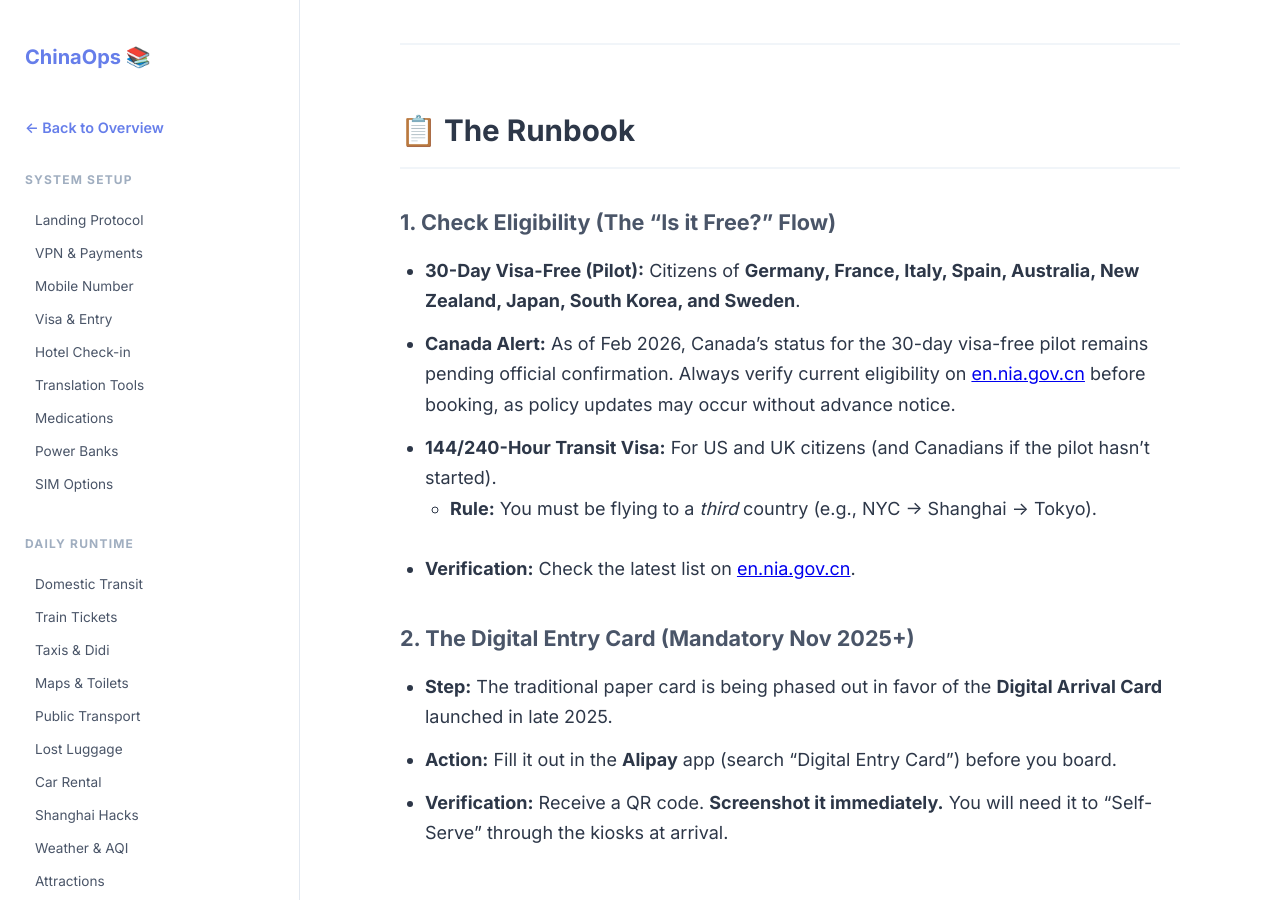
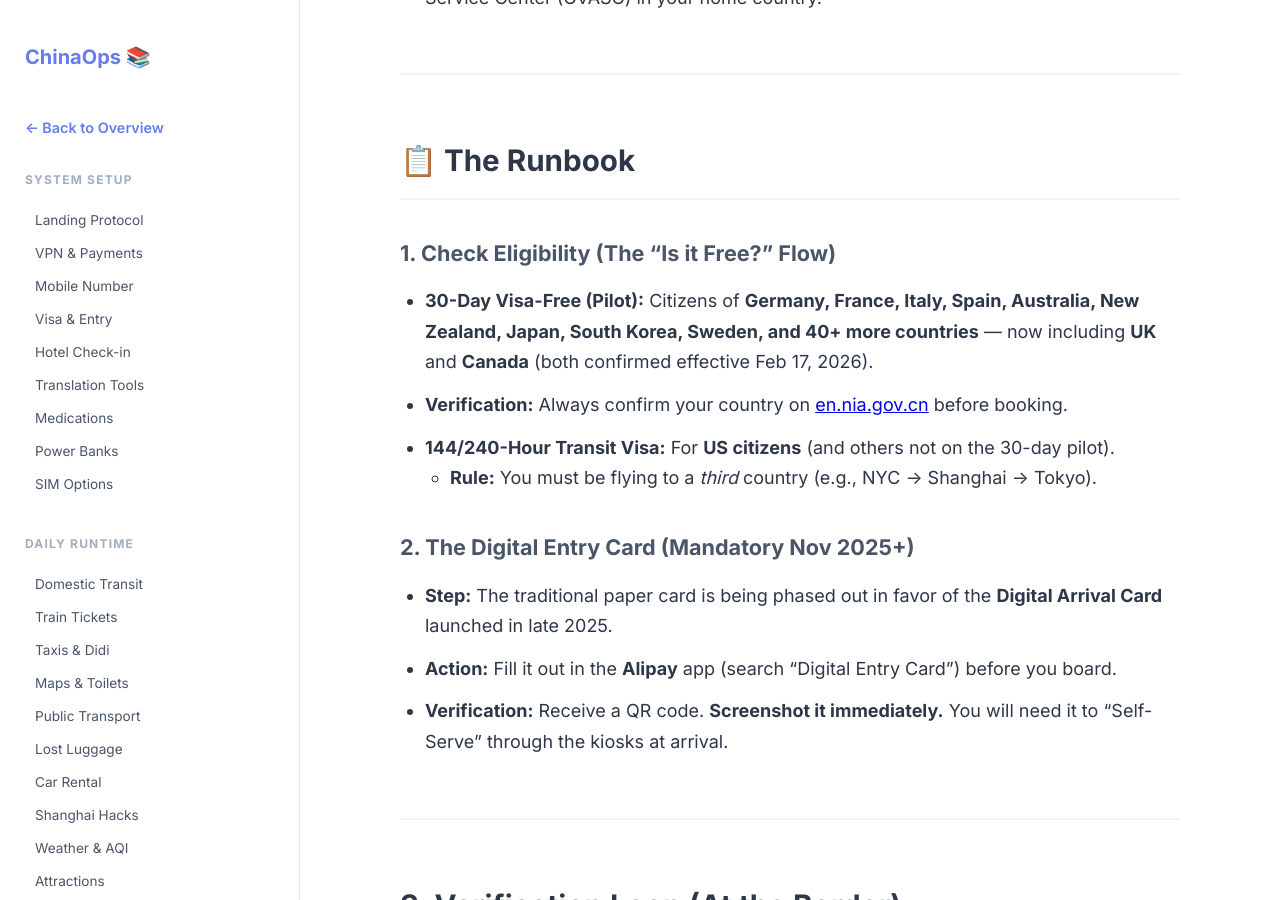
Before and after one commit to MilesXLab/ChinaOps, a Jekyll site: the page built from docs/01-System-Setup/visa-and-entry.md, in a window 1280 px wide and 900 px high, scrolled down 1325 px. Built offline with Jekyll 4.4.1, drawn with Linux system fonts in a browser that asks for light colours; some of the changed text lies outside the part shown.

Commit message:
content: april 2026 freshness audit - holiday dates, visa policy, payment limits
- holiday-survival-guide: fix Labor Day dates (Apr30-May4 → May1-5), fix
  make-up day (Apr27 → May9), mark Qingming as passed, update TL;DR
- visa-and-entry: confirm UK+Canada added to 30-day visa-free (Feb17 2026),
  update count to 50+ countries, remove 'Canada pending' warning
- alipay-wechat-setup-foreigners: fix spending limit (¥5,000 → $5,000 USD),
  add mandatory passport identity verification step, expand metro NFC card
  support (Visa/Mastercard/AmEx/JCB)
- vpn-esim-payment: update last_validated date (TTL overdue), correct WeChat
  Pay fee attribution (was incorrectly described as WeChat, actually Alipay)

```diff
--- a/docs/01-System-Setup/visa-and-entry.md
+++ b/docs/01-System-Setup/visa-and-entry.md
@@ -13,7 +13,7 @@ metadata:
 
 # Visa & Entry Requirements (2026 Update)
 
-**TL;DR:** Many European and Asian countries now enjoy **30-day visa-free entry** until Dec 31, 2026. US/UK/Canada usually still require a visa or can use the **144-hour (or 240-hour)** Transit Visa-Free (TWOV).
+**TL;DR:** Many European, Asian, and Americas countries now enjoy **30-day visa-free entry** until Dec 31, 2026 — including **UK and Canada** (added Feb 17, 2026). The visa-free list has expanded to **50+ countries**. US citizens usually use the **144-hour or 240-hour** Transit Visa-Free (TWOV).
 
 ---
 
@@ -38,11 +38,10 @@ metadata:
 ## 📋 The Runbook
 
 ### 1. Check Eligibility (The "Is it Free?" Flow)
-- **30-Day Visa-Free (Pilot):** Citizens of **Germany, France, Italy, Spain, Australia, New Zealand, Japan, South Korea, and Sweden**.
-- **Canada Alert:** As of Feb 2026, Canada's status for the 30-day visa-free pilot remains pending official confirmation. Always verify current eligibility on [en.nia.gov.cn](https://en.nia.gov.cn) before booking, as policy updates may occur without advance notice.
-- **144/240-Hour Transit Visa:** For US and UK citizens (and Canadians if the pilot hasn't started).
-  - **Rule:** You must be flying to a *third* country (e.g., NYC -> Shanghai -> Tokyo).
-- **Verification:** Check the latest list on [en.nia.gov.cn](https://en.nia.gov.cn).
+- **30-Day Visa-Free (Pilot):** Citizens of **Germany, France, Italy, Spain, Australia, New Zealand, Japan, South Korea, Sweden, and 40+ more countries** — now including **UK** and **Canada** (both confirmed effective Feb 17, 2026).
+- **Verification:** Always confirm your country on [en.nia.gov.cn](https://en.nia.gov.cn) before booking.
+- **144/240-Hour Transit Visa:** For **US citizens** (and others not on the 30-day pilot).
+  - **Rule:** You must be flying to a *third* country (e.g., NYC → Shanghai → Tokyo).
 
 ### 2. The Digital Entry Card (Mandatory Nov 2025+)
 - **Step:** The traditional paper card is being phased out in favor of the **Digital Arrival Card** launched in late 2025.
```
Also changed, not shown: other parts of docs/01-System-Setup/visa-and-entry.md (+2 -2 lines), docs/01-System-Setup/alipay-wechat-setup-foreigners.md (+9 -3 lines), docs/01-System-Setup/vpn-esim-payment.md (+3 -3 lines), docs/05-Event-Operations/holiday-survival-guide.md (+5 -5 lines).
